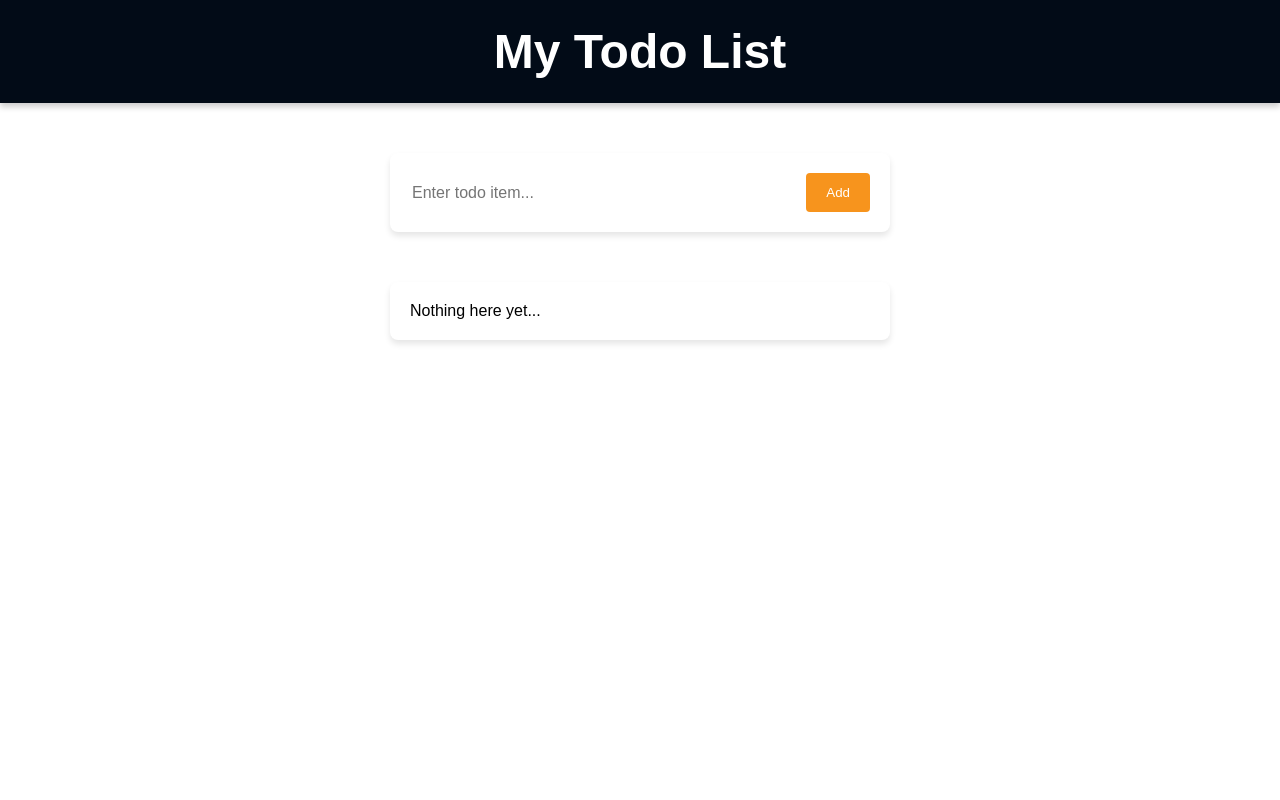
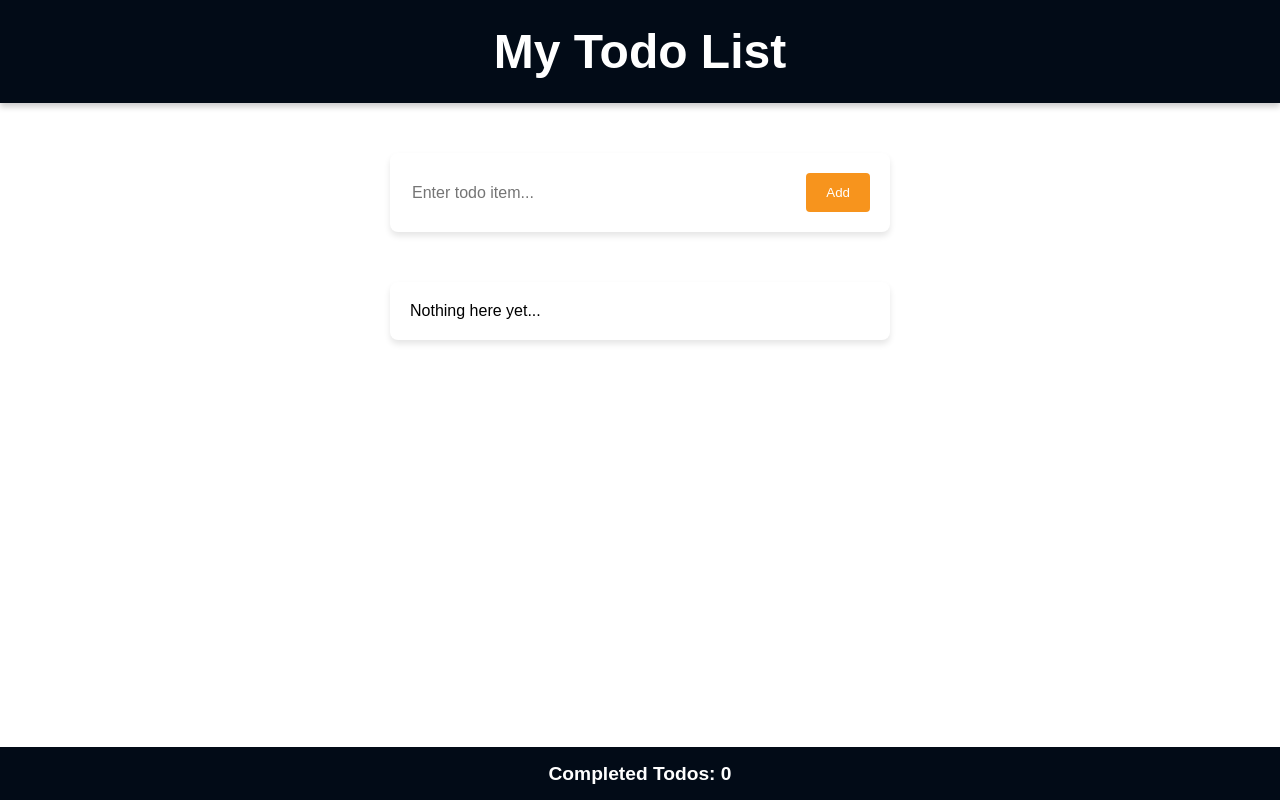
Before and after one commit to ameh-samson/todo-app, a React (Vite) app: page / in a window 1280 px wide. Built offline with nearby package versions, Linux system fonts and the light colour scheme.

Commit message:
add footer

```diff
--- /dev/null
+++ b/src/components/Footer/Footer.jsx
@@ -0,0 +1,9 @@
+import styles from "./Footer.module.css";
+
+const Footer = ({ completedTodos }) => {
+  return (
+    <footer className={styles.footer}>Completed Todos: {completedTodos}</footer>
+  );
+};
+
+export default Footer;
--- /dev/null
+++ b/src/components/Footer/Footer.module.css
@@ -0,0 +1,11 @@
+.footer {
+  position: fixed;
+  bottom: 0;
+  font-size: 1.2rem;
+  font-weight: bold;
+  text-align: center;
+  width: 100%;
+  background: #020b17;
+  color: #fff;
+  padding-block: 0.8em;
+}
--- a/src/components/Todo/Todo.jsx
+++ b/src/components/Todo/Todo.jsx
@@ -2,13 +2,16 @@ import { useState } from "react";
 import styles from "./Todo.module.css";
 import Form from "../Form/Form";
 import TodoList from "../TodoList/TodoList";
+import Footer from "../Footer/Footer";
 
 const Todo = () => {
   const [todos, setTodos] = useState([]);
+  const completedTodos = todos.filter((todo) => todo.done).length;
   return (
     <div className={styles.todoWrapper}>
       <Form todos={todos} setTodos={setTodos} />
       <TodoList todos={todos} setTodos={setTodos} />
+      <Footer completedTodos={completedTodos} />
     </div>
   );
 };
--- a/src/components/Todo/Todo.module.css
+++ b/src/components/Todo/Todo.module.css
@@ -1,3 +1,2 @@
 .todoWrapper {
-  padding-inline: 2em;
 }
--- a/src/components/TodoItem/TodoItem.jsx
+++ b/src/components/TodoItem/TodoItem.jsx
@@ -7,7 +7,7 @@ const TodoItem = ({ item, todos, setTodos }) => {
 
   const handleClick = (name) => {
     const newArr = todos.map((todo) =>
-      todo.name === name ? { ...todo, done: !todo.done } : ""
+      todo.name === name ? { ...todo, done: !todo.done } : todo
     );
     setTodos(newArr);
   };
```
